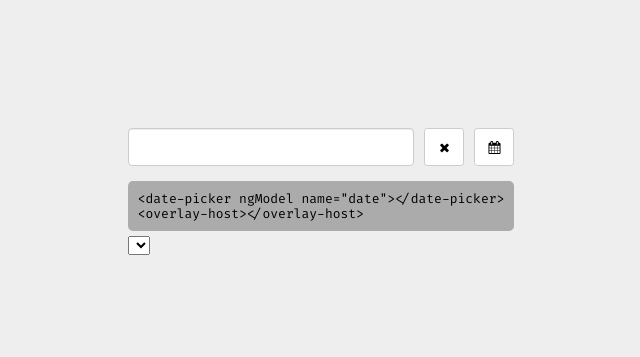
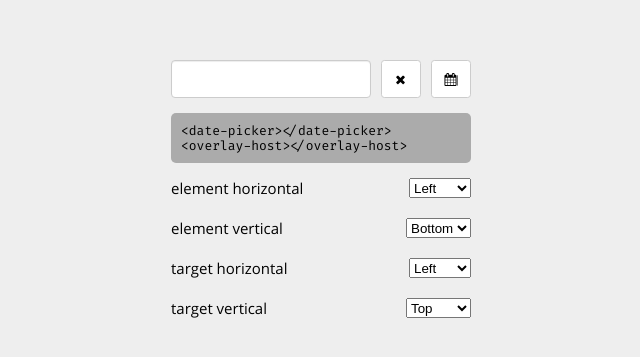
Before and after one commit to rd-dev-ukraine/angular-io-overlay, an Angular app: page / in a window 1280 px wide. Shown: the part 203-560 px from the top of the page, without its empty margins (319-959 px from the left). Built offline with nearby package versions, Linux system fonts and the light colour scheme.

Commit message:
demo for align

```diff
--- a/src/app/app.component.html
+++ b/src/app/app.component.html
@@ -1,11 +1,39 @@
 <div class="example">
     <form #form1="ngForm">
-        <date-picker ngModel name="date"></date-picker>
-
-        <pre><code>&lt;date-picker ngModel name="date"&gt;&lt;/date-picker&gt;
+        <date-picker ngModel name="date" [align]="align"></date-picker>
+        <pre><code>&lt;date-picker&gt;&lt;/date-picker&gt;
 &lt;overlay-host&gt;&lt;/overlay-host&gt;</code></pre>
-        <select name="" id="">
-            <option value=""></option>
+    </form>
+    <label class="selectLabel">
+        element horizontal
+        <select [(ngModel)]="align.element.horizontal">
+            <option *ngFor="let align of alignments.horizontal" [ngValue]="align.value">
+                {{ align.name }}
+            </option>
         </select>
-    </form>
+    </label><br>
+    <label class="selectLabel">
+        element vertical
+        <select [(ngModel)]="align.element.vertical">
+            <option *ngFor="let align of alignments.vertical" [ngValue]="align.value">
+                {{ align.name }}
+            </option>
+        </select>
+    </label><br>
+    <label class="selectLabel">
+        target horizontal
+        <select [(ngModel)]="align.target.horizontal">
+            <option *ngFor="let align of alignments.horizontal" [ngValue]="align.value">
+                {{ align.name }}
+            </option>
+        </select>
+    </label><br>
+    <label class="selectLabel">
+        target vertical
+        <select [(ngModel)]="align.target.vertical">
+            <option *ngFor="let align of alignments.vertical" [ngValue]="align.value">
+                {{ align.name }}
+            </option>
+        </select>
+    </label><br>
 </div>
--- a/src/app/app.component.ts
+++ b/src/app/app.component.ts
@@ -1,5 +1,6 @@
-import { Component } from '@angular/core';
-import { FormGroup, FormBuilder } from "@angular/forms";
+import {Component} from '@angular/core';
+import {FormGroup, FormBuilder} from "@angular/forms";
+import {AlignType, Alignment} from "./overlay/positioning";
 
 @Component({
     selector: 'app-root',
@@ -7,6 +8,37 @@ import { FormGroup, FormBuilder } from "@angular/forms";
 })
 export class AppComponent {
     form: FormGroup;
+    align: Alignment;
+    alignments = {
+        horizontal: [
+            {
+                value: AlignType.Left,
+                name: 'Left'
+            },
+            {
+                value: AlignType.Right,
+                name: 'Right'
+            },
+            {
+                value: AlignType.Middle,
+                name: 'Middle'
+            }
+        ],
+        vertical: [
+            {
+                value: AlignType.Top,
+                name: 'Top'
+            },
+            {
+                value: AlignType.Center,
+                name: 'Center'
+            },
+            {
+                value: AlignType.Bottom,
+                name: 'Bottom'
+            }
+        ]
+    };
 
     constructor(private fb: FormBuilder) {}
 
@@ -14,5 +46,15 @@ export class AppComponent {
         this.form = this.fb.group({
             date: ''
         });
+        this.align = {
+            element: {
+                horizontal: AlignType.Left,
+                vertical: AlignType.Bottom
+            },
+            target: {
+                horizontal: AlignType.Left,
+                vertical: AlignType.Top
             }
         }
+    }
+}
--- a/src/app/datepicker/datePicker.ts
+++ b/src/app/datepicker/datePicker.ts
@@ -102,6 +102,7 @@ export class DatePicker implements ControlValueAccessor, OnInit {
     @Input() showClearButton: boolean = true;
     @Input() format: string;
     @Input() disabled: boolean;
+    @Input() align: any;
 
 
     constructor(private overlayService: OverlayService) {}
@@ -182,16 +183,7 @@ export class DatePicker implements ControlValueAccessor, OnInit {
         this.overlayService.openComponentInPopup<DatePickerPanel>(
             DatePickerPanel, {
                 alignWithElement: this.datePickerContainer,
-                alignment: {
-                    element: {
-                        horizontal: AlignType.Left,
-                        vertical: AlignType.Top
-                    },
-                    target: {
-                        horizontal: AlignType.Left,
-                        vertical: AlignType.Bottom
-                    }
-                },
+                alignment: this.align,
                 closeOnClick: true
             }
         ).then(c => {
--- a/src/app/overlay/positioning.ts
+++ b/src/app/overlay/positioning.ts
@@ -1,10 +1,8 @@
 export const enum AlignType {
-    Near = 1,
     Left = 1,
     Top = 1,
     Center = 2,
     Middle = 2,
-    Far = 3,
     Right = 3,
     Bottom = 3
 }
--- a/src/styles.css
+++ b/src/styles.css
@@ -49,3 +49,8 @@ code {
 .alert {
     color: red;
 }
+
+.selectLabel {
+    display: flex;
+    justify-content: space-between;
+}
```
Lines whose indentation alone changed are shown as unchanged.
